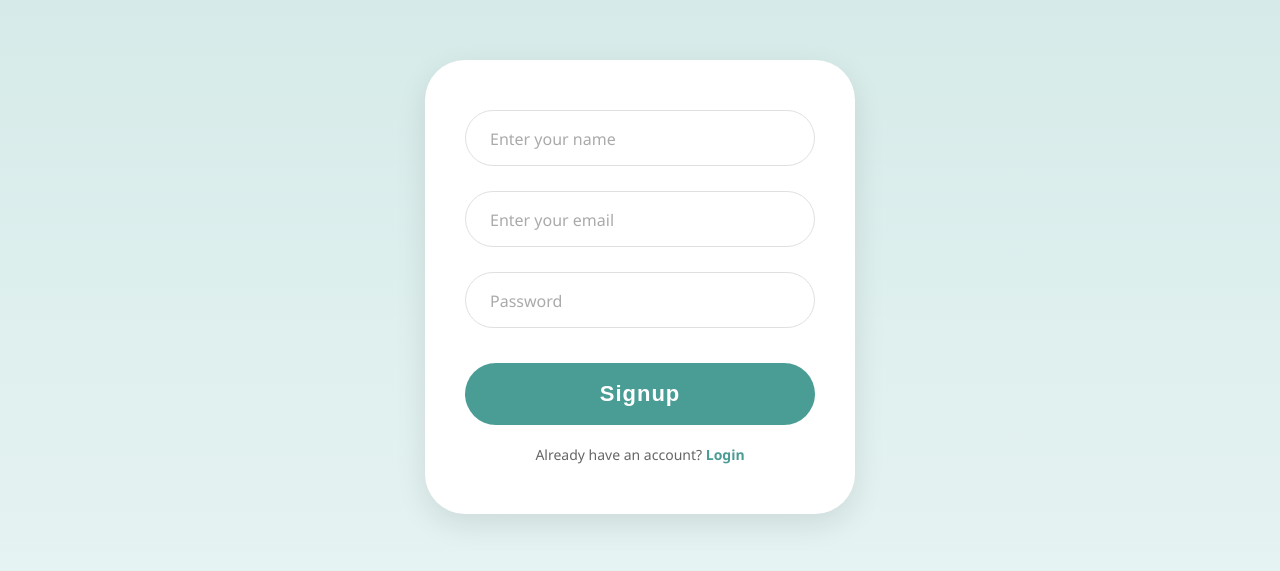
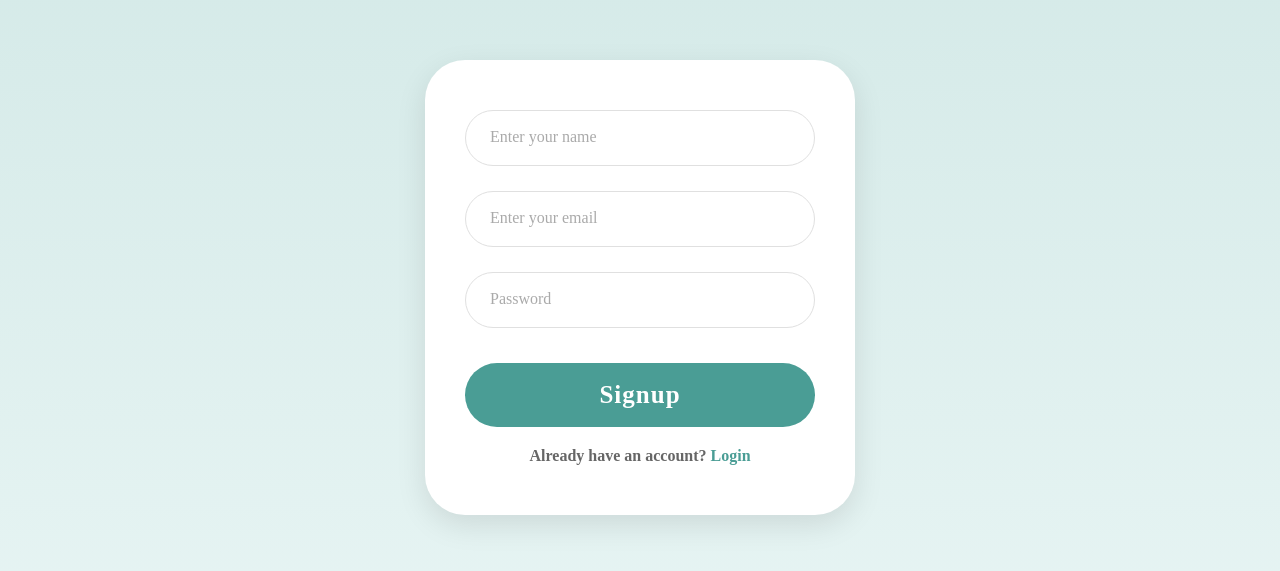
Before and after one commit to raghadraghadal/SEKKAH, a plain HTML site: page SingUp.html in a window 1280 px wide. Shown: the part 113-684 px from the top of the page. Drawn offline with Linux system fonts and the light colour scheme; a web font is replaced by a local one.

Commit message:
login creat account

```diff
--- a/SingUp.html
+++ b/SingUp.html
@@ -3,18 +3,69 @@
 <head>
     <meta charset="UTF-8">
     <title>Signup Page</title>
+
+    <link href="https://fonts.googleapis.com/css2?family=Abhaya+Libre:wght@800&display=swap" rel="stylesheet">
+
     <style>
-        /* التنسيق الخاص بك بالكامل - لم أغير أي شيء */
-        body { margin: 0; display: flex; justify-content: center; align-items: center; min-height: 100vh; background: linear-gradient(180deg, #d3e9e7, #e8f5f4); font-family: 'Segoe UI', sans-serif; }
+        body {
+            margin: 0;
+            display: flex;
+            justify-content: center;
+            align-items: center;
+            min-height: 100vh;
+            background: linear-gradient(180deg, #d3e9e7, #e8f5f4);
+            /* تطبيق الخط الجديد هنا */
+            font-family: 'Abhaya Libre', serif;
+        }
         .card { background: white; padding: 50px 40px; border-radius: 40px; box-shadow: 0 10px 30px rgba(0,0,0,0.1); width: 350px; text-align: center; }
         .input-group { position: relative; margin-bottom: 25px; text-align: left; }
-        .input-group input { width: 100%; padding: 18px 20px; border: 1.5px solid #e0e0e0; border-radius: 30px; box-sizing: border-box; font-size: 16px; outline: none; transition: all 0.3s ease; }
+        .input-group input {
+            width: 100%;
+            padding: 18px 20px;
+            border: 1.5px solid #e0e0e0;
+            border-radius: 30px;
+            box-sizing: border-box;
+            font-size: 16px;
+            outline: none;
+            transition: all 0.3s ease;
+            font-family: 'Abhaya Libre', serif; /* التأكد من تطبيق الخط هنا أيضاً */
+        }
         .input-group input:focus { border-color: #6fbdb6; }
-        .input-group label { position: absolute; top: 18px; left: 20px; color: #aaa; pointer-events: none; transition: all 0.3s ease; background: white; padding: 0 5px; font-size: 16px; }
-        .input-group input:focus + label, .input-group input:not(:placeholder-shown) + label { top: -10px; left: 15px; font-size: 12px; color: #6fbdb6; font-weight: bold; }
-        button { width: 100%; padding: 18px; background-color: #4a9d95; color: white; border: none; border-radius: 50px; font-size: 22px; font-weight: bold; cursor: pointer; margin-top: 10px; transition: all 0.2s ease; font-family: 'Arial', sans-serif; letter-spacing: 1px; }
+        .input-group label {
+            position: absolute;
+            top: 18px;
+            left: 20px;
+            color: #aaa;
+            pointer-events: none;
+            transition: all 0.3s ease;
+            background: white;
+            padding: 0 5px;
+            font-size: 16px;
+        }
+        .input-group input:focus + label, .input-group input:not(:placeholder-shown) + label {
+            top: -10px;
+            left: 15px;
+            font-size: 12px;
+            color: #6fbdb6;
+            font-weight: bold;
+        }
+        button {
+            width: 100%;
+            padding: 18px;
+            background-color: #4a9d95;
+            color: white;
+            border: none;
+            border-radius: 50px;
+            font-size: 25px;
+            font-weight: bold;
+            cursor: pointer;
+            margin-top: 10px;
+            transition: all 0.2s ease;
+            font-family: 'Abhaya Libre', serif; /* تحديث الخط في الزر */
+            letter-spacing: 1px;
+        }
         button:active { transform: scale(0.95); background-color: #387a74; }
-        .footer-text { margin-top: 20px; font-size: 14px; color: #666; }
+        .footer-text { margin-top: 20px; font-size: 16px; color: #666; font-weight: 800; }
     </style>
 </head>
 <body>
```
Also changed, not shown: Login.html (+61 -12 lines).
